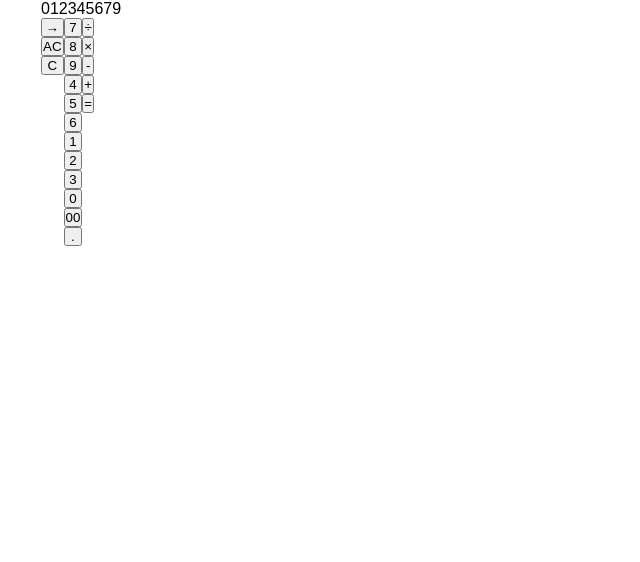
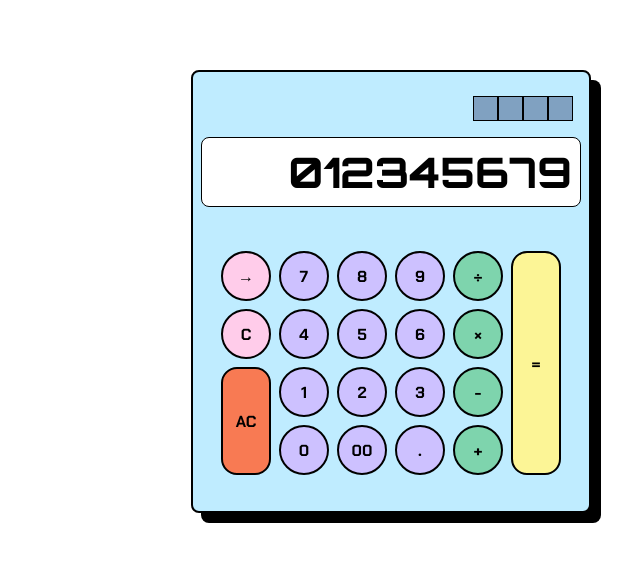
Before and after one commit to aivan-cva/web-calculator, a plain HTML site: page index.html in a window 1280 px wide. Shown: the whole page, without its empty margins (249-889 px from the left). Drawn offline with Linux system fonts and the light colour scheme; a web font is replaced by a local one.

Commit message:
Add final styles

```diff
--- a/css/style.css
+++ b/css/style.css
@@ -1,4 +1,16 @@
-@import url("https://fonts.googleapis.com/css2?family=Niconne&family=Roboto+Mono:ital,wght@0,100..700;1,100..700&family=Rubik:ital,wght@0,300..900;1,300..900&family=Tektur:wght@400..900&family=Ubuntu:ital,wght@0,300;0,400;0,500;0,700;1,300;1,400;1,500;1,700&display=swap");
+@import url("https://fonts.googleapis.com/css2?family=Niconne&family=Orbitron:wght@400..900&family=Roboto+Mono:ital,wght@0,100..700;1,100..700&family=Rubik:ital,wght@0,300..900;1,300..900&family=Tektur:wght@400..900&family=Ubuntu:ital,wght@0,300;0,400;0,500;0,700;1,300;1,400;1,500;1,700&display=swap");
+
+@import url("https://fonts.googleapis.com/css2?family=Chakra+Petch:ital,wght@0,300;0,400;0,500;0,600;0,700;1,300;1,400;1,500;1,600;1,700&family=Niconne&family=Orbitron:wght@400..900&family=Roboto+Mono:ital,wght@0,100..700;1,100..700&family=Rubik:ital,wght@0,300..900;1,300..900&family=Tektur:wght@400..900&family=Ubuntu:ital,wght@0,300;0,400;0,500;0,700;1,300;1,400;1,500;1,700&display=swap");
+
+:root {
+  --light-blue: #bfecff;
+  --blue-secondary: #c5d3e8;
+  --light-purple: #cdc1ff;
+  --light-pink: #ffccea;
+  --light-yellow: #fcf596;
+  --light-green: #7ed4ad;
+  --orange: #f87a53;
+}
 
 * {
   padding: 0;
@@ -9,21 +21,126 @@
 .calc-container {
   display: flex;
   flex-direction: column;
-  width: 700px;
-  margin: 0 auto;
+  width: 400px;
+  margin: 70px auto;
+  padding: 8px;
+  border-radius: 8px;
+  border: 2px solid black;
+  background-color: var(--light-blue);
+  box-shadow: 10px 10px;
+}
+
+.sun-panel {
+  padding: 8px;
+  display: flex;
+  margin: 8px 0;
+  justify-content: end;
+}
+
+.panel {
+  width: 25px;
+  height: 25px;
+  border: 1px solid black;
+  background-color: #80a1c1;
 }
 
 .screen {
-  font-family: "Tektur", sans-serif;
+  font-family: "Orbitron", sans-serif;
+  font-size: 42px;
+  border: 1px solid black;
+  padding: 8px;
+  margin-bottom: 16px;
+  border-radius: 8px;
+  text-align: right;
+  background-color: white;
+  font-weight: 800;
 }
 
 .buttons-container {
   display: flex;
+  padding: 8px;
+  justify-content: center;
+  margin: 16px 0;
 }
 
 .left-buttons,
-.numbers-container,
-.operands-container {
+.numbers-container {
   display: flex;
   flex-direction: column;
 }
+
+.left-buttons {
+  display: flex;
+  .c,
+  .backspace {
+    background-color: var(--light-pink);
+  }
+
+  .c:hover,
+  .backspace:hover {
+    background-color: #d7bcc8;
+  }
+
+  .ac {
+    background-color: var(--orange);
+    border-radius: 16px;
+    flex-grow: 1;
+  }
+
+  .ac:hover {
+    background-color: #ba3f1d;
+  }
+}
+
+.numbers-container {
+  .btn {
+    background-color: var(--light-purple);
+  }
+  .btn:hover {
+    background-color: #9fa0c3;
+  }
+}
+
+.operands-container {
+  display: flex;
+}
+
+.operands-left,
+.operands-right {
+  display: flex;
+  flex-direction: column;
+}
+
+.operands-left {
+  .btn {
+    background-color: var(--light-green);
+  }
+  .btn:hover {
+    background-color: #96be8c;
+  }
+}
+
+.operands-right {
+  display: flex;
+
+  .btn {
+    background-color: var(--light-yellow);
+    border-radius: 16px;
+    flex-grow: 1;
+  }
+
+  .btn:hover {
+    background-color: #eee3ab;
+  }
+}
+
+.btn {
+  font-family: "Chakra Petch", sans-serif;
+  border: 2px solid black;
+  border-radius: 50%;
+  width: 50px;
+  height: 50px;
+  margin: 4px;
+  font-size: 16px;
+  font-weight: 800;
+}
--- a/index.html
+++ b/index.html
@@ -9,26 +9,51 @@
   </head>
   <body>
     <div class="calc-container">
+      <div class="sun-panel">
+        <div class="panel"></div>
+        <div class="panel"></div>
+        <div class="panel"></div>
+        <div class="panel"></div>
+      </div>
       <div class="screen">012345679</div>
       <div class="buttons-container">
         <div class="left-buttons">
-          <button class="btn-backspace">&#8594;</button
-          ><button class="btn-ac">AC</button><button class="btn-c">C</button>
+          <button value="backspace" class="btn backspace">&#8594;</button>
+          <button value="C" class="btn c">C</button>
+          <button value="AC" class="btn ac">AC</button>
         </div>
         <div class="numbers-container">
-          <button class="btn-7">7</button><button class="btn-8">8</button
-          ><button class="btn-9">9</button><button class="btn-4">4</button
-          ><button class="btn-5">5</button><button class="btn-6">6</button
-          ><button class="btn-1">1</button><button class="btn-2">2</button
-          ><button class="btn-3">3</button><button class="btn-0">0</button
-          ><button class="btn-00">00</button><button class="btn-dot">.</button>
+          <div class="row">
+            <button value="7" class="btn 7">7</button
+            ><button value="8" class="btn 8">8</button
+            ><button value="9" class="btn 9">9</button>
+          </div>
+          <div class="row">
+            <button value="4" class="btn 4">4</button
+            ><button value="5" class="btn 5">5</button
+            ><button value="6" class="btn 6">6</button>
+          </div>
+          <div class="row">
+            <button value="1" class="btn 1">1</button
+            ><button value="2" class="btn 2">2</button
+            ><button value="3" class="btn 3">3</button>
+          </div>
+          <div class="row">
+            <button value="0" class="btn 0">0</button
+            ><button value="00" class="btn 00">00</button
+            ><button value="." class="btn dot">.</button>
+          </div>
         </div>
         <div class="operands-container">
-          <button class="btn-division">&#247;</button
-          ><button class="btn-mult">&#215;</button
-          ><button class="btn-subtr">&#45;</button
-          ><button class="btn-add">&#43;</button
-          ><button class="btn-equal">&#61;</button>
+          <div class="operands-left">
+            <button value="/" class="btn division">&#247;</button
+            ><button value="*" class="btn mult">&#215;</button
+            ><button value="-" class="btn subtr">&#45;</button
+            ><button value="+" class="btn add">&#43;</button>
+          </div>
+          <div class="operands-right">
+            <button value="=" class="btn equal">&#61;</button>
+          </div>
         </div>
       </div>
     </div>
--- a/script.js
+++ b/script.js
@@ -1 +1,14 @@
-console.log("hello");
+const buttons = document.querySelectorAll(".btn");
+
+let operation = "";
+
+buttons.forEach((btn) => {
+  btn.addEventListener("click", (e) => {
+    handle_input(e.target.value);
+  });
+});
+
+const handle_input = (input) => {
+  operation += input;
+  console.log(operation);
+};
```
